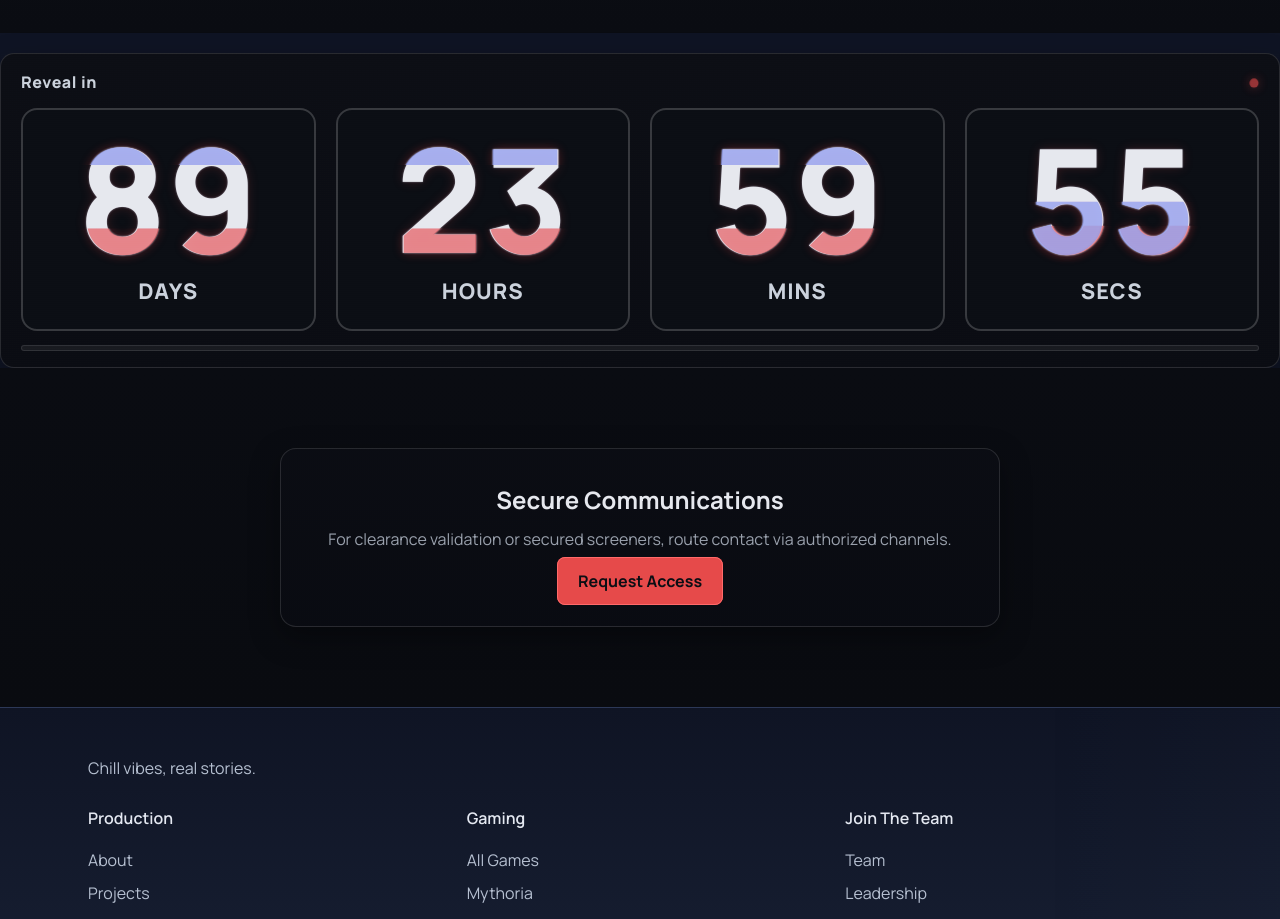
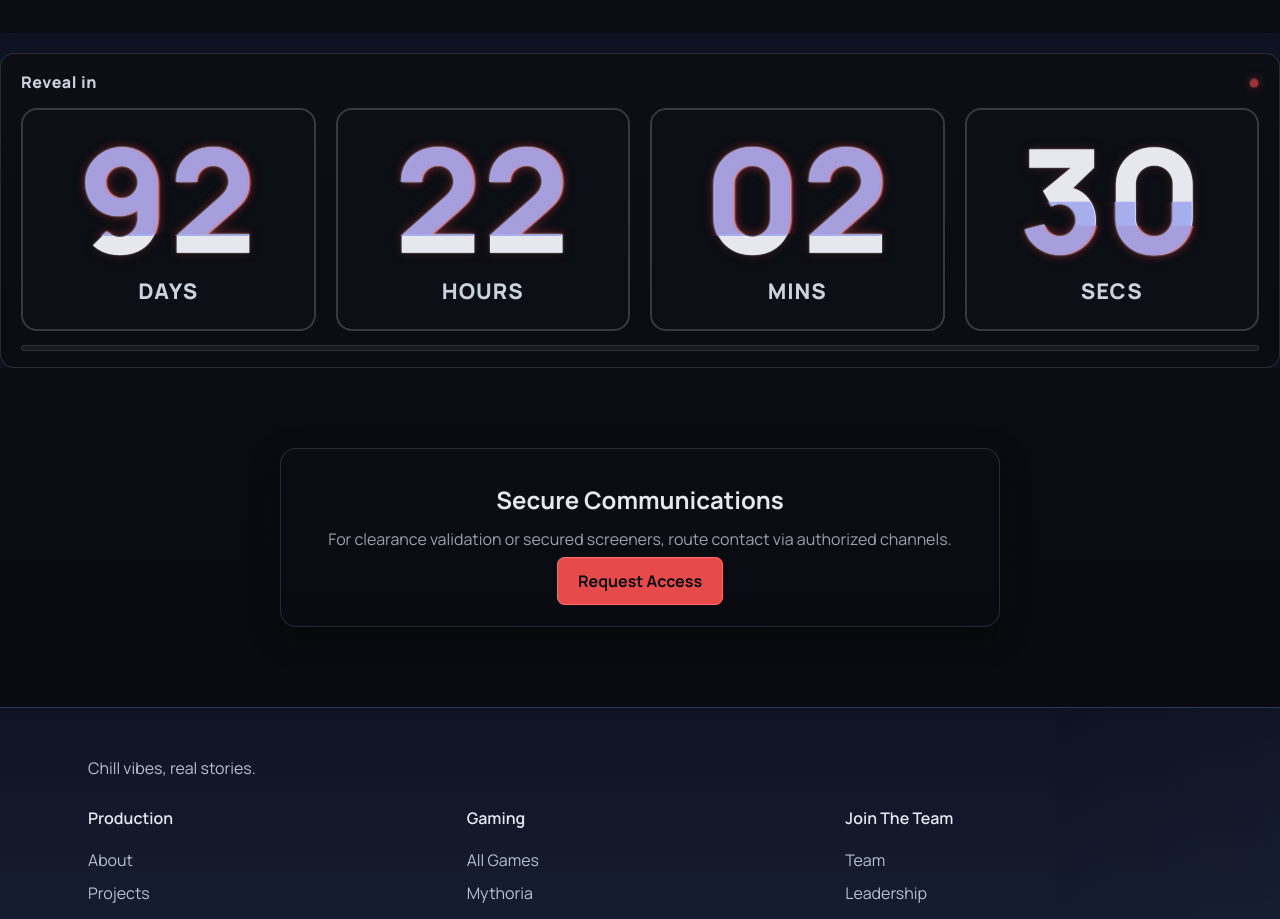
Before and after one commit to natxeula/OceanCrest, a Next.js app: page /classified in a window 1280 px wide. Shown: the part 1100-2019 px from the top of the page. Built offline with nearby package versions, Linux system fonts and the light colour scheme.

Commit message:
Set reveal date to Dec 1st 2025
cgen-8e01f13908f340d98b6d48fea973d45e

```diff
--- a/app/classified/page.tsx
+++ b/app/classified/page.tsx
@@ -54,7 +54,7 @@ export default function ClassifiedPage() {
           </div>
         </div>
       </section>
-      <SCPCountdown />
+      <SCPCountdown target="2025-12-01T00:00:00Z" days={90} />
 
       <section className="section scp-section scp-cta-block" aria-labelledby="contact-secure-title">
         <div className="container">
```
